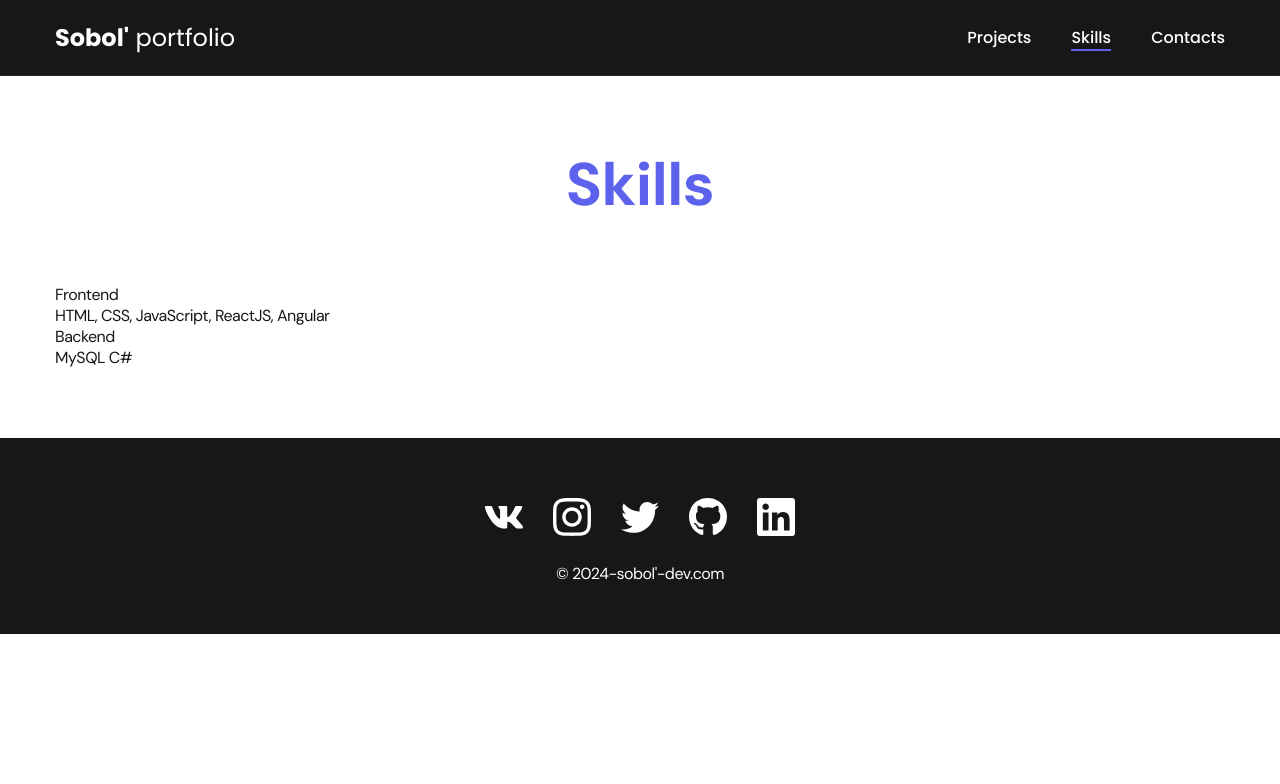
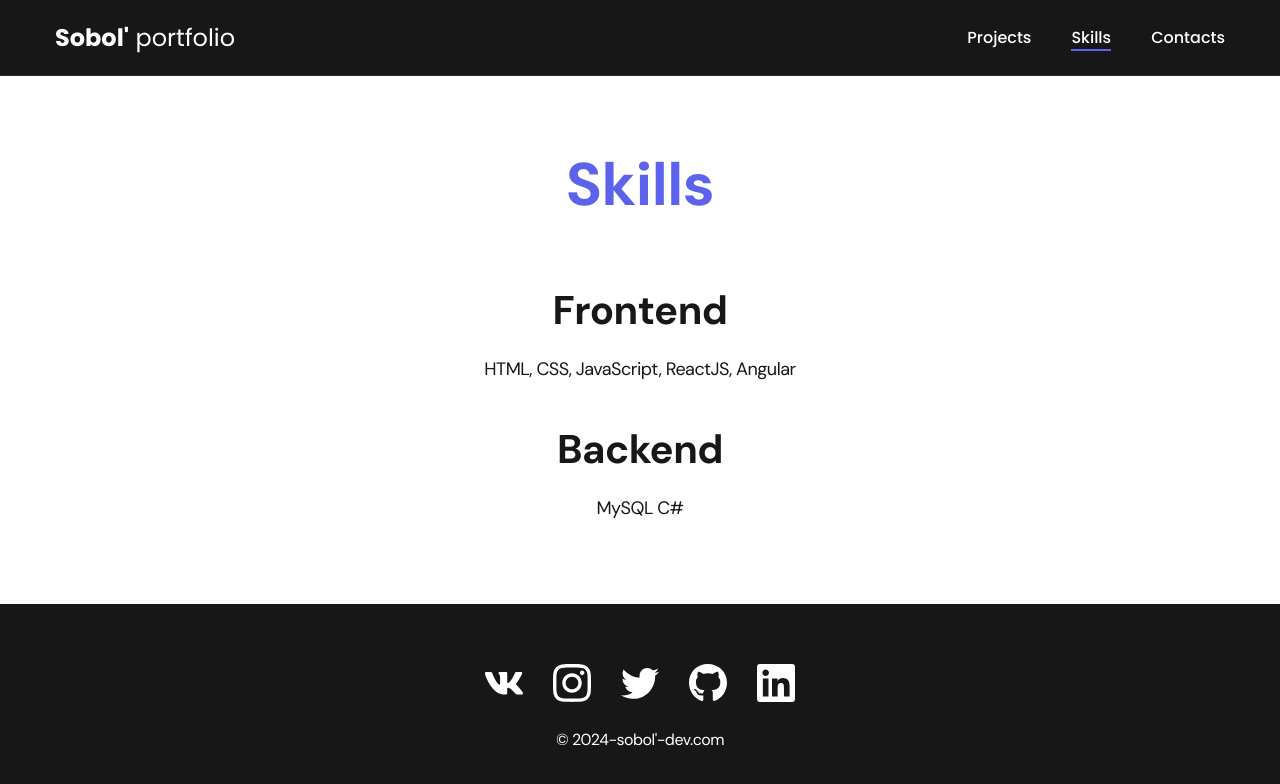
Before and after one commit to Soblya/Portfolio, a plain HTML site: page skills.html in a window 1280 px wide. Drawn offline with Linux system fonts and the light colour scheme.

Commit message:
Edited the markup for the contact and skills page

```diff
--- a/main.css
+++ b/main.css
@@ -21,7 +21,12 @@ html, body {
     font-family: "DM Sans", sans-serif;
     letter-spacing: -0.5px;
     color: var(--text-color);
+    height: 100%;
+    display: flex;
+    flex-direction: column;
 }
+
+/* General */
 
 .container{
     margin: 0 auto;
@@ -33,7 +38,34 @@ html, body {
     display: none !important;
 }
 
-/*Navigation*/
+.section{
+    padding: 70px 0;
+
+
+}
+
+.title-1{
+    margin-bottom: 60px;
+
+    font-size: 60px;
+    font-weight: 700;
+    line-height: 1.3;
+    color: var(--accent);
+    text-align: center;
+
+}
+
+.title-2{
+    margin-bottom: 20px;
+
+    font-size: 40px;
+    line-height: 1.3;
+    font-weight: 700;
+}
+
+
+/* Navigation */
+
 .nav {
     padding: 20px 0;
     border-bottom: 1px solid var(--dark-border);
@@ -98,7 +130,7 @@ html, body {
     background-color: var(--accent);
 }
 
-/* Header*/
+/* Header */
 
 .header {
     padding: 40px 0;
@@ -202,25 +234,6 @@ html, body {
     top: 1px;
 }
 
-/* General */
-
-.section{
-    padding: 70px 0;
-
-
-}
-
-.title-1{
-    margin-bottom: 60px;
-
-    font-size: 60px;
-    font-weight: 700;
-    line-height: 1.3;
-    color: var(--accent);
-    text-align: center;
-
-}
-
 /* Projects */
 
 .projects{
@@ -273,10 +286,33 @@ html, body {
     font-size: 24px;
     line-height: 1.3;
 }
+/* Content list */
 
+.content-list{
+    margin: 0 auto;
+    max-width: 570px;
+    display: flex;
+    flex-direction: column;
+    align-items: center;
+    row-gap: 40px;
+    text-align: center;
+}
+.content-list a {
+    color: var(--accent);
+}
+
+.content-list__item{
+    font-size: 18px;
+    line-height: 1.5;
+}
+
+.content-list__item p + p {
+    margin-top: 0.5em;
+}
 /* Footer */
 
 .footer{
+    margin-top: auto;
     padding: 60px 0px 50px;
     background-color: var(--dark-bg);
     color:  var(--header-text)
```
Also changed, not shown: index.html (+2 -2 lines).
